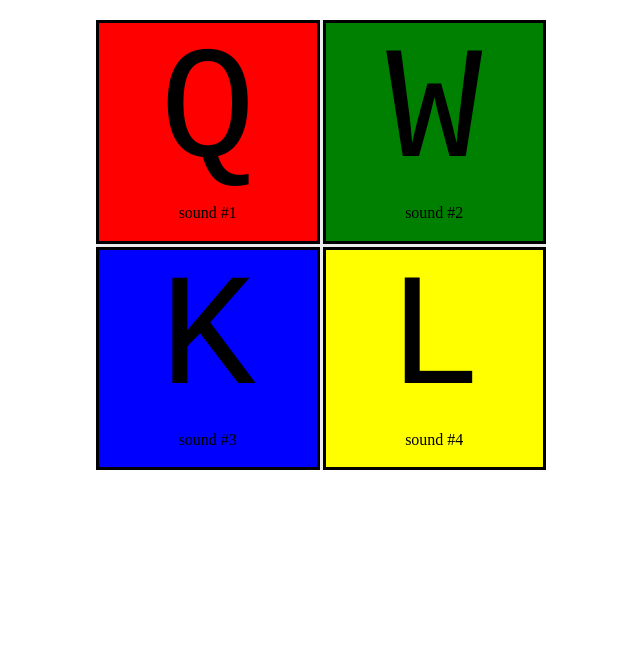
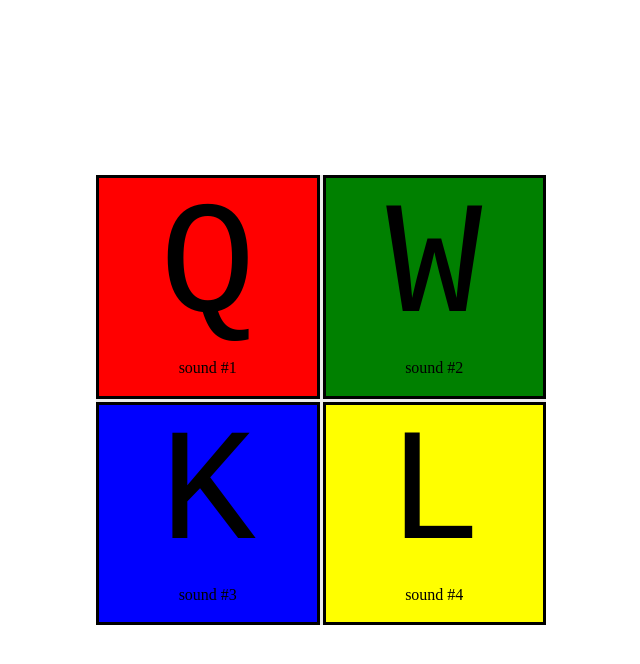
Before and after one commit to PatrikPajer/JavaScript30, a plain HTML site: page Projects/01_Drumkit/index.html in a window 1280 px wide. Shown: the whole page, without its empty margins (319-959 px from the left). Drawn offline with Linux system fonts and the light colour scheme.

Commit message:
Some minor cosmetic changes

```diff
--- a/Projects/01_Drumkit/script.js
+++ b/Projects/01_Drumkit/script.js
@@ -1,4 +1,4 @@
 window.addEventListener("keydown", function(e) {
-	const audio = document.querySelector();
+	let audio = document.querySelector(`audio[data-key=${e.keyCode}]`);
 	console.log(audio);
 });
--- a/Projects/01_Drumkit/style.css
+++ b/Projects/01_Drumkit/style.css
@@ -10,6 +10,11 @@ html, body {
 	width: 100%;
 }
 
+body {
+	display: flex;
+	align-items: center;
+}
+
 .key_div {
 	display: grid;
 	grid-template-columns: 1fr 1fr;
@@ -18,7 +23,7 @@ html, body {
 
 	width: 450px;
 	height: 450px;
-	margin: 20px auto;
+	margin: auto;
 
 	background-color: rgba(66,66,66,0.1);
 	/*moz-box-shadow: -6px 6px 0 0 rgba(77,77,77,1);
```
